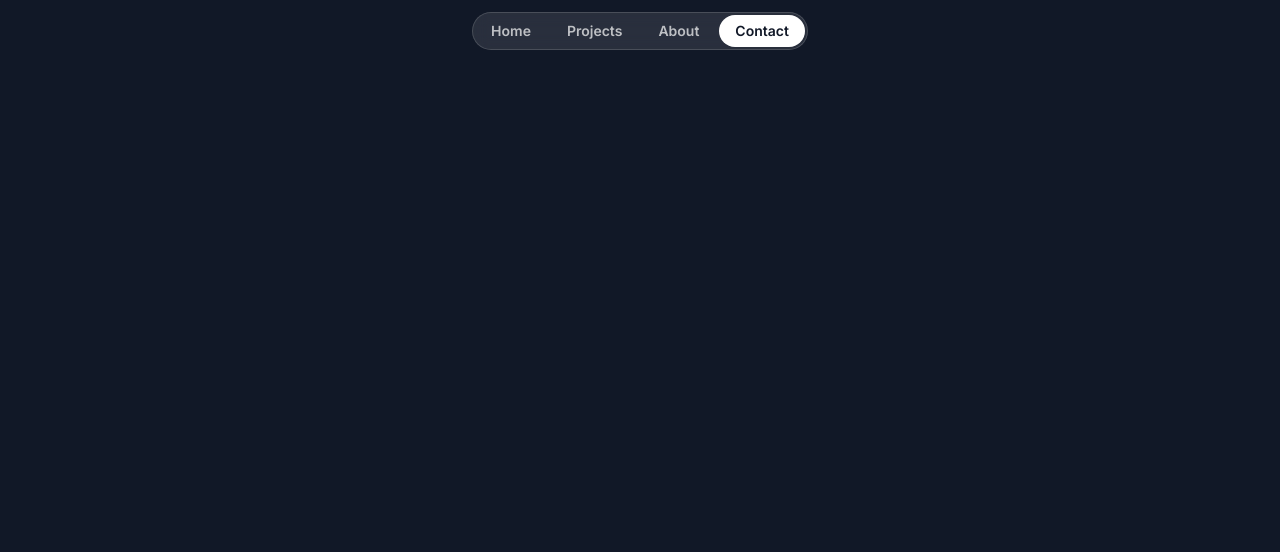
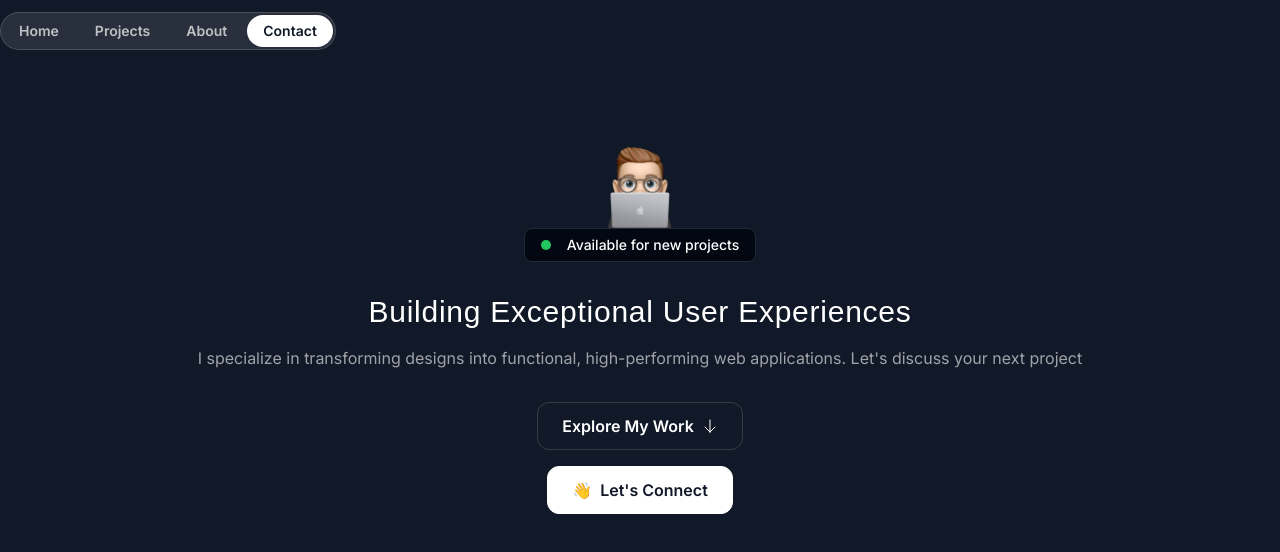
Before and after one commit to ashinpchandran/portfolio-website-nextjs, a Next.js app in the folder starter-template/: page / in a window 1280 px wide. Shown: the top 552 px of the page. Built offline with nearby package versions, Linux system fonts and the light colour scheme; a web font is replaced by a local one.

Commit message:
hero-section-design

```diff
--- a/starter-template/src/app/page.tsx
+++ b/starter-template/src/app/page.tsx
@@ -1,9 +1,11 @@
 import { Header } from "@/sections/Header";
+import { HeroSection } from "@/sections/Hero";
 
 export default function Home() {
   return (
     <div>
       <Header/>
+      <HeroSection/>
     </div>
   );
 }
--- a/starter-template/src/sections/Header.tsx
+++ b/starter-template/src/sections/Header.tsx
@@ -1,5 +1,5 @@
 export const Header = () => {
-  return <div className="flex justify-center items-center relative top-3">
+  return <div className="flex justify-center items-center fixed top-3">
     <nav className="flex gap-1 p-0.5 border border-white/15 rounded-full bg-white/10 backdrop-blur">
       <a href='#' className="nav-item">Home</a>
       <a href='#' className="nav-item">Projects</a>
--- a/starter-template/src/sections/Hero.tsx
+++ b/starter-template/src/sections/Hero.tsx
@@ -1,3 +1,30 @@
+import memojiImage from '@/assets/images/memoji-computer.png';
+import Image from 'next/image';
+import ArrowDown from '@/assets/icons/arrow-down.svg';
+
 export const HeroSection = () => {
-  return <div>Hero Section</div>;
+  return <div className='py-32'>
+    <div className="container">
+      <div className='flex flex-col items-center'>
+        <Image src={memojiImage} className='size-[100px]' alt='person with laptop' />
+        <div className='bg-gray-950 border border-gray-800 px-4 py-1.5 inline-flex items-center gap-4 rounded-lg'>
+          <div className='bg-green-500 size-2.5 rounded-full'></div>
+          <div className='text-sm font-medium'>Available for new projects</div>
+        </div>
+      </div>
+      <h1 className='font-serif text-3xl text-center mt-8 tracking-wide'>Building Exceptional User Experiences</h1>
+      <p className='mt-4 text-center text-white/60'>I specialize in transforming designs into functional, high-performing web applications.
+        Let's discuss your next project</p>
+      <div className='flex flex-col items-center mt-8 gap-4'>
+        <button className='inline-flex items-center gap-2 border border-white/15 px-6 h-12 rounded-xl'>
+          <span className='font-semibold'>Explore My Work</span>
+          <ArrowDown className='size-4'/>
+        </button>
+        <button className='inline-flex items-center gap-2 border border-white bg-white text-gray-900 h-12 px-6 rounded-xl'>
+          <span>👋</span>
+          <span className='font-semibold'>Let's Connect</span>
+        </button>
+      </div>
+    </div>
+  </div>;
 };
```
